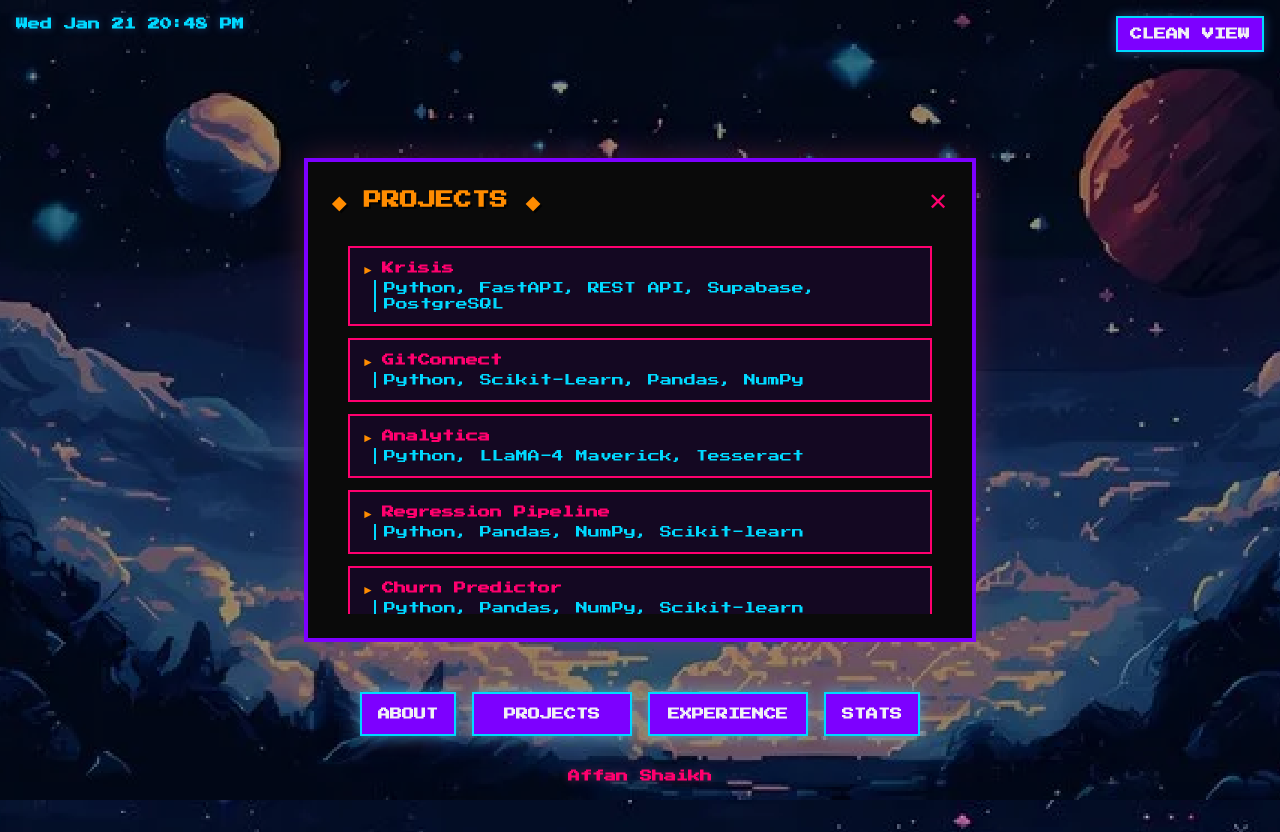
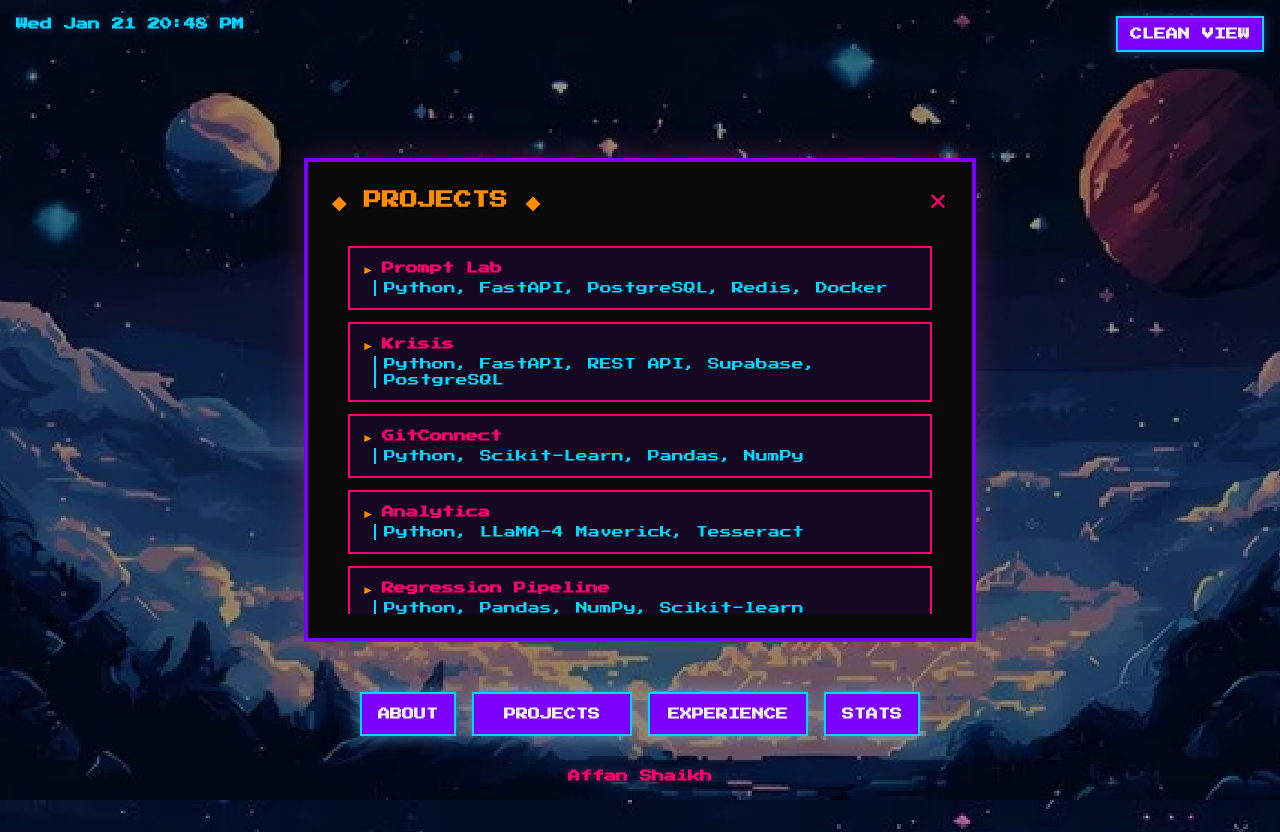
Before and after one commit to le-Affan/portfolio-website, a Next.js app: page / in a window 1280 px wide. Both pictures are taken after a click on the button "PROJECTS". Built offline with nearby package versions, Linux system fonts and the light colour scheme.

Commit message:
Added Prompt Lab in projects section

```diff
--- a/components/sections/projects-section.tsx
+++ b/components/sections/projects-section.tsx
@@ -13,6 +13,18 @@ interface Project {
 }
 
 const projects: Project[] = [
+  {
+    name: "Prompt Lab",
+    description: "Platform for LLM prompt experimentation.",
+    tech: "Python, FastAPI, PostgreSQL, Redis, Docker",
+    githubLink: "https://github.com/le-Affan/prompt-lab", // Placeholder - add your link
+    projectLink: "#", // Placeholder - add your link
+    aboutPoints: [
+      "Designed a version-controlled prompt system with branching, rollback, and diffing to manage prompt evolution in an iterative development workflow.",
+      "Enabled parallel experimentation across multiple prompt variants and model configurations for consistent comparison.",
+      "Built a template-based system to evaluate multiple prompt variations by testing different combinations of inputs.",
+    ],
+  },
   {
     name: "Krisis",
     description: "A/B Testing System for ML Models",
```
